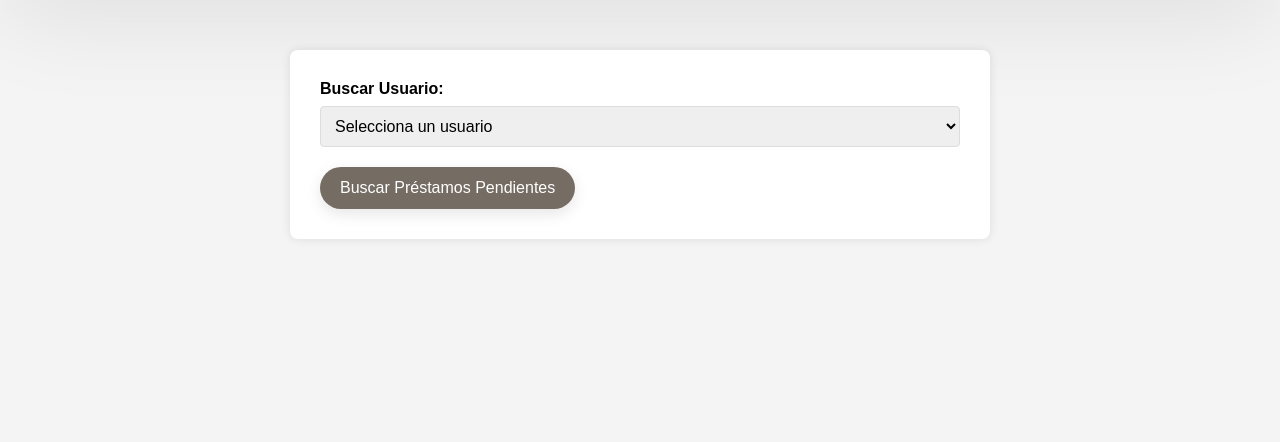
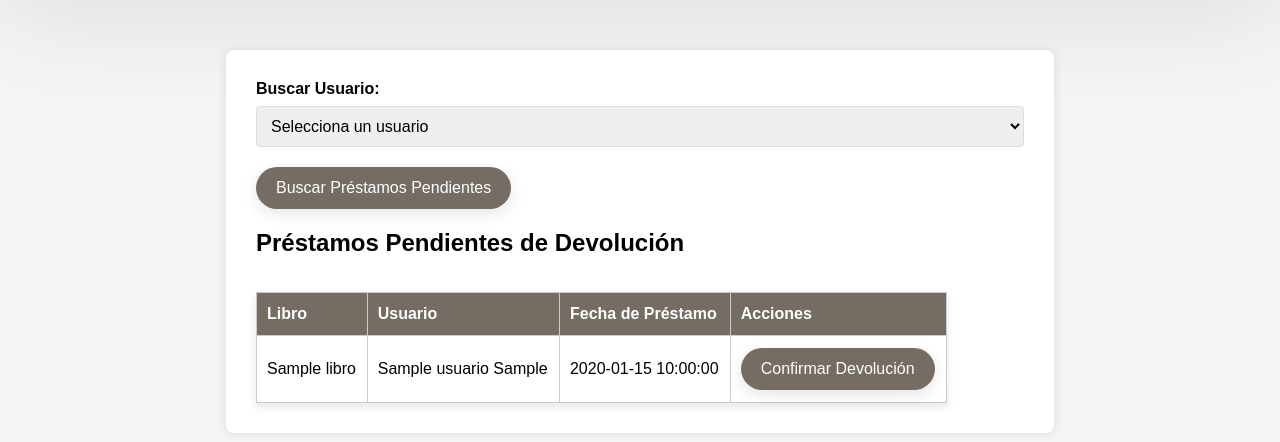
Before and after one commit to JNArrazola/library-system, a PHP site: page /pages/librarians/return_loan.php in a window 1280 px wide. Shown: the part 89-531 px from the top of the page. Run offline with PHP 8.4, Linux system fonts and the light colour scheme; the visitor is signed in with stand-in values (Sample User, id 1); tables that the repository leaves empty or names only in its code hold one stand-in row (values such as "Sample post").

Commit message:
return loan done

```diff
--- a/pages/librarians/return_loan.php
+++ b/pages/librarians/return_loan.php
@@ -12,7 +12,6 @@ $success_message = '';
 
 if ($_SERVER['REQUEST_METHOD'] == 'POST' && isset($_POST['reserva_id'])) {
     $reserva_id = $_POST['reserva_id'];
-
     $fecha_actual = date('Y-m-d');
 
     $query = "UPDATE Reservas SET fecha_devolucion = :fecha_devolucion, B_Entregado = 1 WHERE id = :reserva_id";
@@ -38,19 +37,26 @@ $query = "SELECT id, nombre, apellido FROM Usuarios WHERE is_active = 1 AND rol
 $stmt = $pdo->query($query);
 $usuarios = $stmt->fetchAll();
 
-$selected_usuario = null;
 $pendientes = [];
+if ($_SERVER['REQUEST_METHOD'] == 'GET' && !empty($_GET['usuario_id'])) {
+    $usuario_id = $_GET['usuario_id'];
 
-if ($_SERVER['REQUEST_METHOD'] == 'GET' && isset($_GET['usuario_id'])) {
-    $usuario_id = $_GET['usuario_id'];
-    $selected_usuario = $usuario_id;
-
-    $query = "SELECT r.id, l.nombre AS libro_nombre, r.fecha_recepcion
+    $query = "SELECT r.id, l.nombre AS libro_nombre, r.fecha_recepcion, u.nombre AS usuario_nombre, u.apellido AS usuario_apellido
               FROM Reservas r
               JOIN Libros l ON r.libro_id = l.id
+              JOIN Usuarios u ON r.usuario_id = u.id
               WHERE r.usuario_id = :usuario_id AND r.B_Entregado = 0 AND r.fecha_recepcion IS NOT NULL";
     $stmt = $pdo->prepare($query);
     $stmt->execute(['usuario_id' => $usuario_id]);
+    $pendientes = $stmt->fetchAll();
+} elseif ($_SERVER['REQUEST_METHOD'] == 'GET' && empty($_GET['usuario_id'])) {
+    // Muestra todos los préstamos pendientes si la búsqueda está vacía
+    $query = "SELECT r.id, l.nombre AS libro_nombre, r.fecha_recepcion, u.nombre AS usuario_nombre, u.apellido AS usuario_apellido
+              FROM Reservas r
+              JOIN Libros l ON r.libro_id = l.id
+              JOIN Usuarios u ON r.usuario_id = u.id
+              WHERE r.B_Entregado = 0 AND r.fecha_recepcion IS NOT NULL";
+    $stmt = $pdo->query($query);
     $pendientes = $stmt->fetchAll();
 }
 ?>
@@ -86,7 +92,7 @@ if ($_SERVER['REQUEST_METHOD'] == 'GET' && isset($_GET['usuario_id'])) {
                 <select name="usuario_id" id="usuario_id" required>
                     <option value="">Selecciona un usuario</option>
                     <?php foreach ($usuarios as $usuario): ?>
-                        <option value="<?= htmlspecialchars($usuario['id']) ?>" <?= $selected_usuario == $usuario['id'] ? 'selected' : '' ?>>
+                        <option value="<?= htmlspecialchars($usuario['id']) ?>">
                             <?= htmlspecialchars($usuario['nombre'] . ' ' . $usuario['apellido']) ?>
                         </option>
                     <?php endforeach; ?>
@@ -101,6 +107,7 @@ if ($_SERVER['REQUEST_METHOD'] == 'GET' && isset($_GET['usuario_id'])) {
                 <thead>
                     <tr>
                         <th>Libro</th>
+                        <th>Usuario</th>
                         <th>Fecha de Préstamo</th>
                         <th>Acciones</th>
                     </tr>
@@ -109,6 +116,7 @@ if ($_SERVER['REQUEST_METHOD'] == 'GET' && isset($_GET['usuario_id'])) {
                     <?php foreach ($pendientes as $pendiente): ?>
                         <tr>
                             <td><?= htmlspecialchars($pendiente['libro_nombre']) ?></td>
+                            <td><?= htmlspecialchars($pendiente['usuario_nombre'] . ' ' . $pendiente['usuario_apellido']) ?></td>
                             <td><?= htmlspecialchars($pendiente['fecha_recepcion']) ?></td>
                             <td>
                                 <form action="return_loan.php" method="POST">
--- a/styles/librarians/return_loan.css
+++ b/styles/librarians/return_loan.css
@@ -37,10 +37,6 @@ h1 {
     text-decoration: none;
 }
 
-.user-menu a.catalog-link {
-    background-color: #756c63;
-}
-
 .user-menu a:hover {
     background-color: #6e0a0a;
     transform: scale(1.05);
@@ -53,7 +49,7 @@ h1 {
     box-shadow: 0 0 10px rgba(0, 0, 0, 0.1);
     margin: 50px auto;
     padding: 30px;
-    width: 50%;
+    width: 60%;
 }
 
 .form-group {
@@ -70,7 +66,6 @@ select,
 input[type="text"] {
     border: 1px solid #ddd;
     border-radius: 4px;
-    box-sizing: border-box;
     font-size: 16px;
     padding: 10px;
     width: 100%;
@@ -79,21 +74,12 @@ input[type="text"] {
 button[type="submit"] {
     background-color: #756c63;
     border: none;
-    border-radius: 4px;
+    border-radius: 30px;
     color: white;
     cursor: pointer;
     font-size: 16px;
-    padding: 12px 20px;background-color: #756c63;
-    border: none;
-    border-radius: 30px;
+    padding: 12px 20px;
     box-shadow: 0 5px 15px rgba(0, 0, 0, 0.1);
-    color: white;
-    cursor: pointer;
-    display: flexbox;
-    font-size: 16px;
-    margin: auto;
-    padding: 12px 20px;
-    text-decoration: none;
 }
 
 button[type="submit"]:hover {
@@ -101,34 +87,29 @@ button[type="submit"]:hover {
 }
 
 table {
+    width: 90%;
+    max-width: 1400px;
     border-collapse: collapse;
     margin-top: 35px;
-    width: 100%;
+    box-shadow: 0 4px 8px rgba(0, 0, 0, 0.1);
 }
 
-table, th, td {
-    border: 1px solid #ddd;
-}
-
-th, td {
-    padding: 12px;
+table th, table td {
+    border: 1px solid #ccc;
+    padding: 12px 10px;
     text-align: left;
 }
 
-thead {
-    background-color: #333;
+table th {
+    background-color: #756c63;
     color: white;
+    font-weight: bold;
 }
 
-button {
-    background-color: #f44336;
-    border: none;
-    border-radius: 4px;
-    cursor: pointer;
-    color: white;
-    padding: 10px 15px;
+table tr:nth-child(even) {
+    background-color: #f9f9f9;
 }
 
-button:hover {
-    background-color: #e41e26;
+table tr:hover {
+    background-color: #e0e0e0;
 }
```
